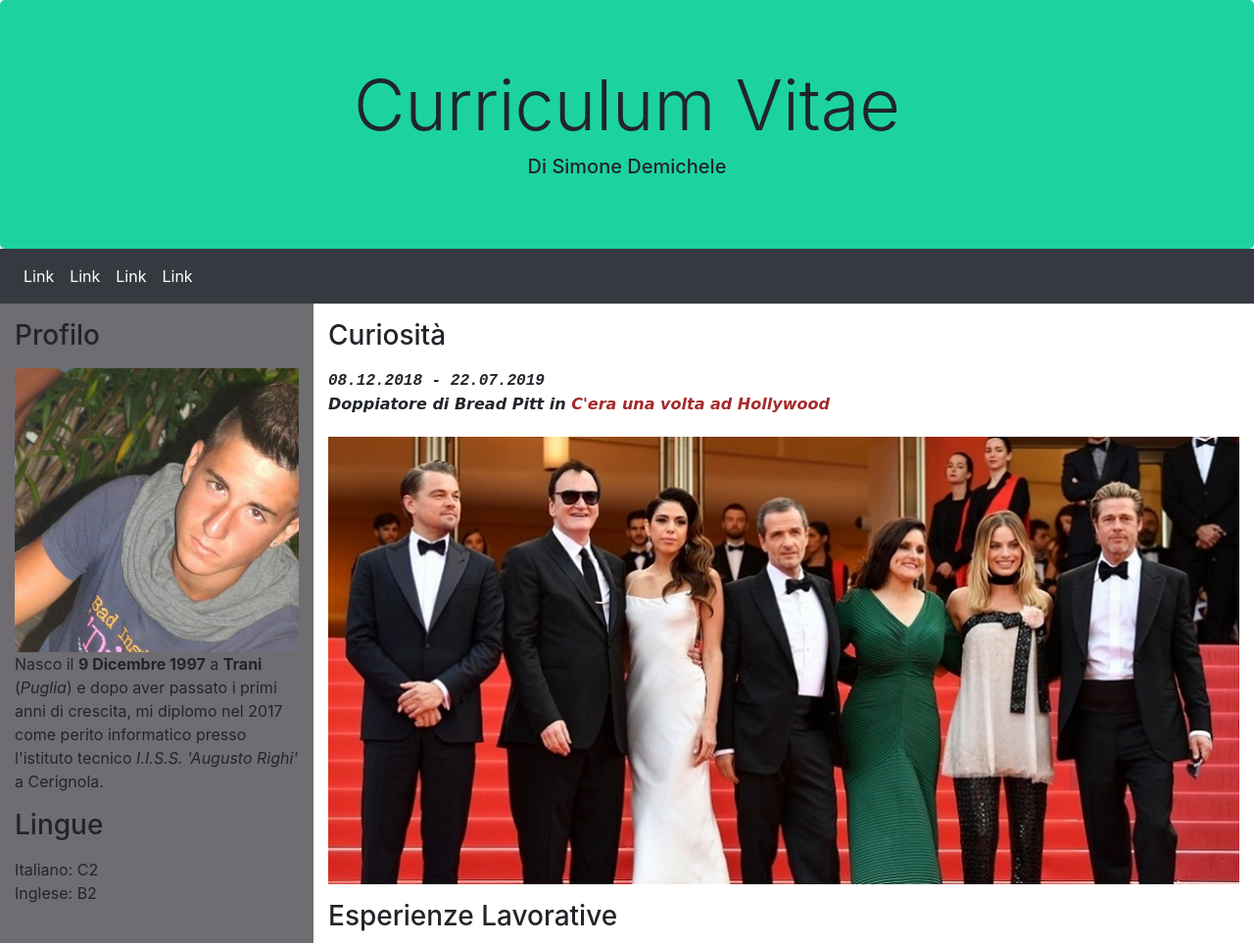
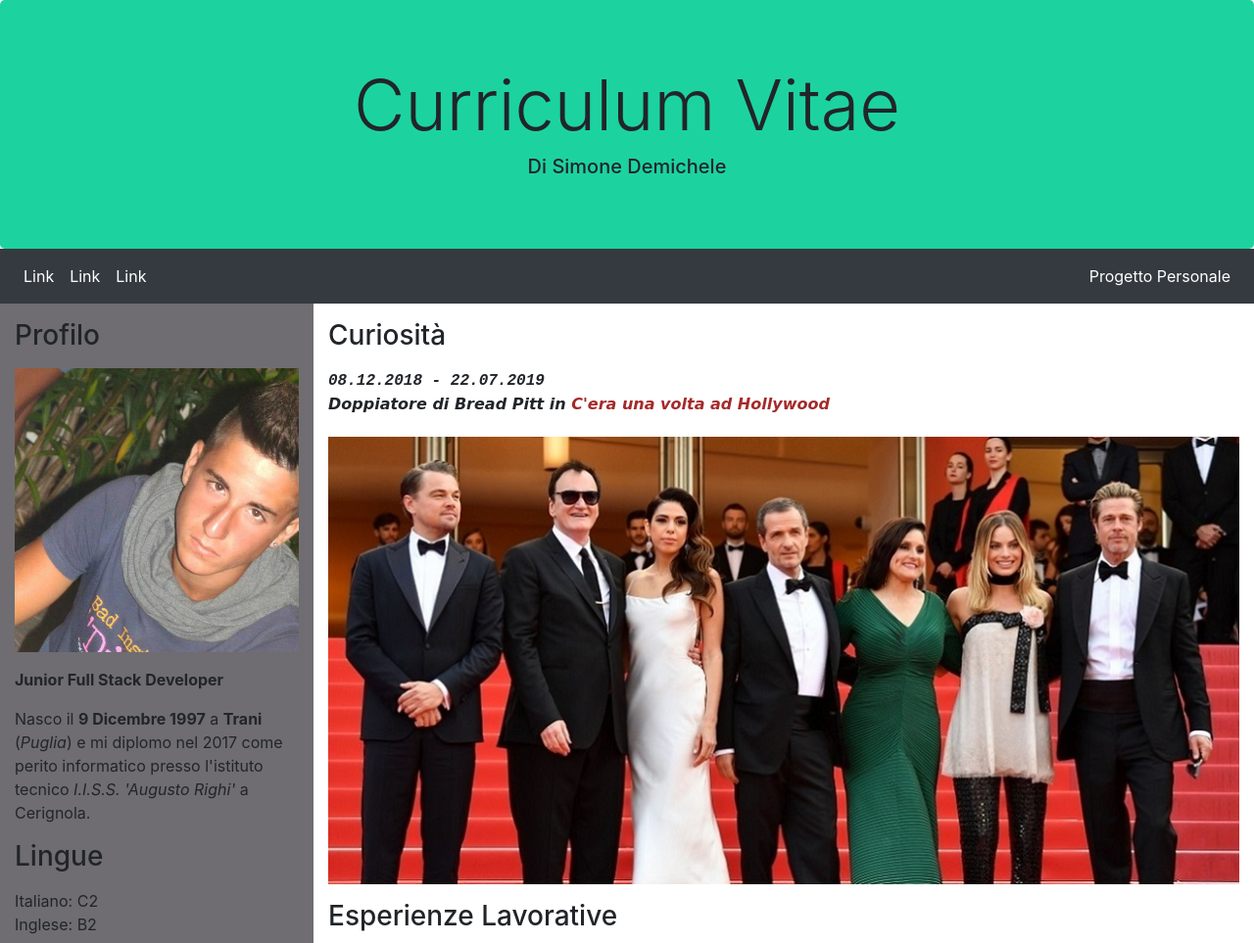
Before and after one commit to simone12simpleprogrammer/MyCvOnline, a plain HTML site: page index.html in a window 1280 px wide. Shown: the top 963 px of the page at 98% size. Drawn offline with nearby package versions, Linux system fonts and the light colour scheme.

Commit message:
modify of index.html

```diff
--- a/index.html
+++ b/index.html
@@ -34,9 +34,9 @@
         <a class="nav-link active" href="#">Link</a>
       </li>
     </ul>
-    <ul class="navbar-nav">
+    <ul class="navbar-nav" style="margin-left: auto !important">
       <li class="nav-item">
-        <a class="nav-link active" href="#">Link</a>
+        <a class="nav-link active" href="https://www.crudino.it">Progetto Personale</a>
       </li>
     </ul>
   </div>
@@ -48,8 +48,10 @@
     <p>
       <h3>Profilo</h3>
     </p>
-  <img src="simo.jpg" class="img-fluid rounded-0" alt="Responsive image">
-  <p>Nasco il <b>9 Dicembre 1997</b> a <b>Trani</b> (<i>Puglia</i>) e dopo aver passato i primi anni di crescita, mi diplomo nel 2017 come perito informatico presso l'istituto tecnico <i>I.I.S.S. 'Augusto Righi'</i> a Cerignola.</p>
+
+  <p><img src="simo.jpg" class="img-fluid" alt="Responsive image"></p>
+  <p><strong>Junior Full Stack Developer</strong></p>
+  <p>Nasco il <b>9 Dicembre 1997</b> a <b>Trani</b> (<i>Puglia</i>) e mi diplomo nel 2017 come perito informatico presso l'istituto tecnico <i>I.I.S.S. 'Augusto Righi'</i> a Cerignola.</p>
   <p>
     <h3>Lingue</h1>
   </p>
@@ -70,6 +72,7 @@
     <p>
       <h3>Formazione</h1>
     </p>
+    <p id="subtitle"><h8 id="text-date">21.09.2011 - 11.06.2017</h8> <br>Scuola tecnica (ITIS) indirizzo Informatica e Telecomunicazioni<i><a href="https://www.iissrighi.edu.it/" target="_blank"><br>I.I.S.S. Augusto Righi (Cerignola)</a></i></b></p>
     <p id="subtitle"><h8 id="text-date">13.01.2019 - Presente</h8> <br>Corso Intermedio Java/HTML/CSS/Spring<i><a href="https://www.dstech.it/" target="_blank"><br>DSTech SRL (Milano)</a></i></b></p>
   </div>
   </div>
```
